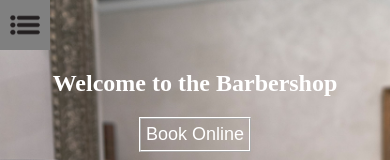
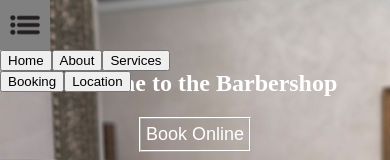
Before and after one commit to sethakirafeldman/barbershop, a React app: page / in a window 390 px wide. Both pictures are taken after a click on the button "Book Online". Shown: the top 160 px of the page. Built offline with nearby package versions, Linux system fonts and the light colour scheme.

Commit message:
updated hamburger menu

```diff
--- a/src/Navbar.js
+++ b/src/Navbar.js
@@ -31,18 +31,13 @@ export default function Navbar (props) {
                     <img
                         src={menuIcon}
                         className="hamburger-icon"
-                        onClick={toggleMenu}
+                        onMouseEnter={toggleMenu}
                     />
-                    <ul
-                        className={showMenu ? "hamburger-list" : "hamburger-list hidden"}>
-                        <li>Home</li>
-                        <li>About</li>
-                        <li>Services</li>
-                        <li>Booking</li>
-                        <li>Location</li>
-                    </ul>
-
-
+                    <div
+                        className={showMenu ? "hamburger-list" : "hamburger-list hidden"}
+                        onMouseLeave={toggleMenu}>
+                        {genBtns}
+                    </div>
                 </div>
             </div>
         </nav>
```
